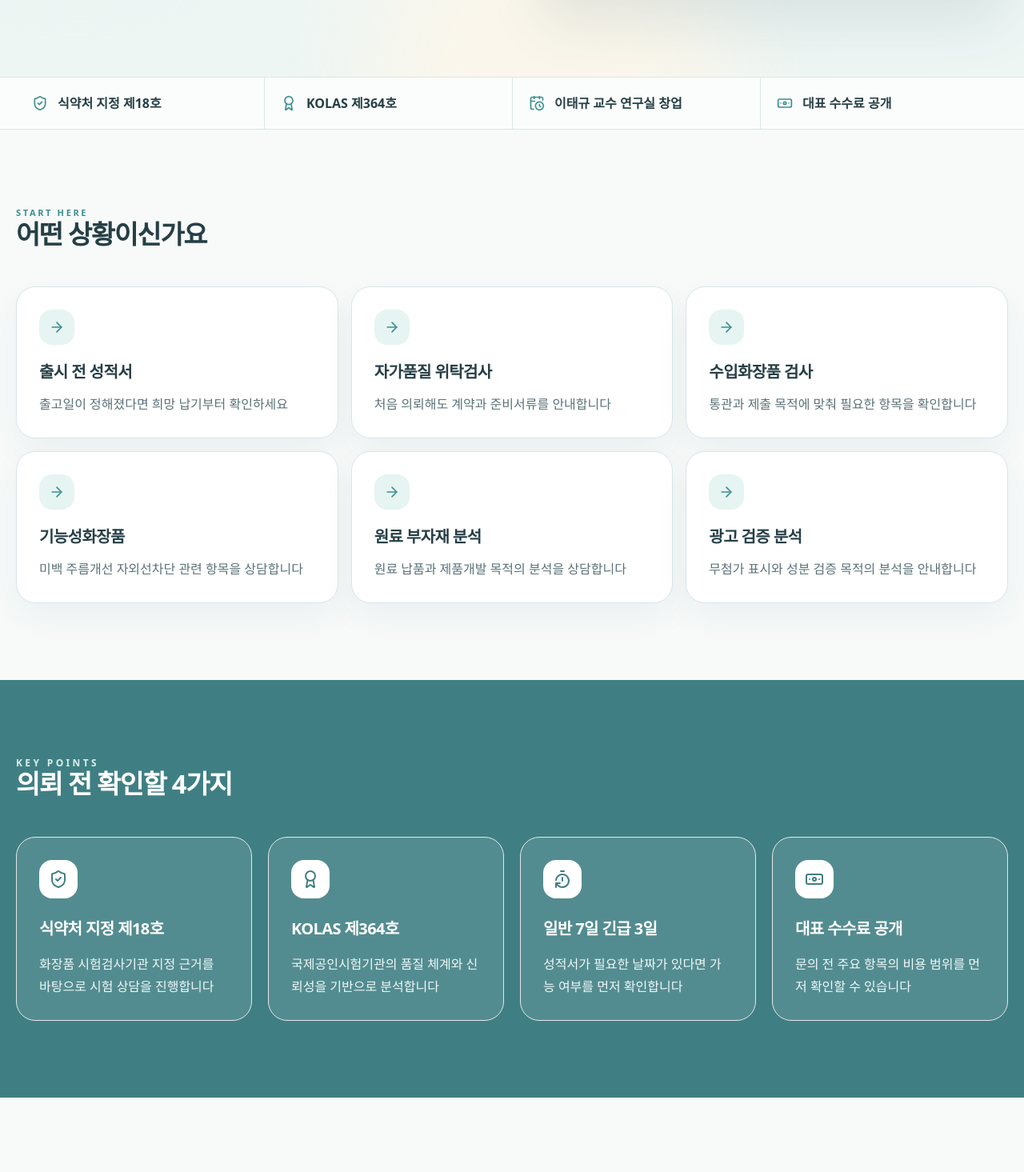
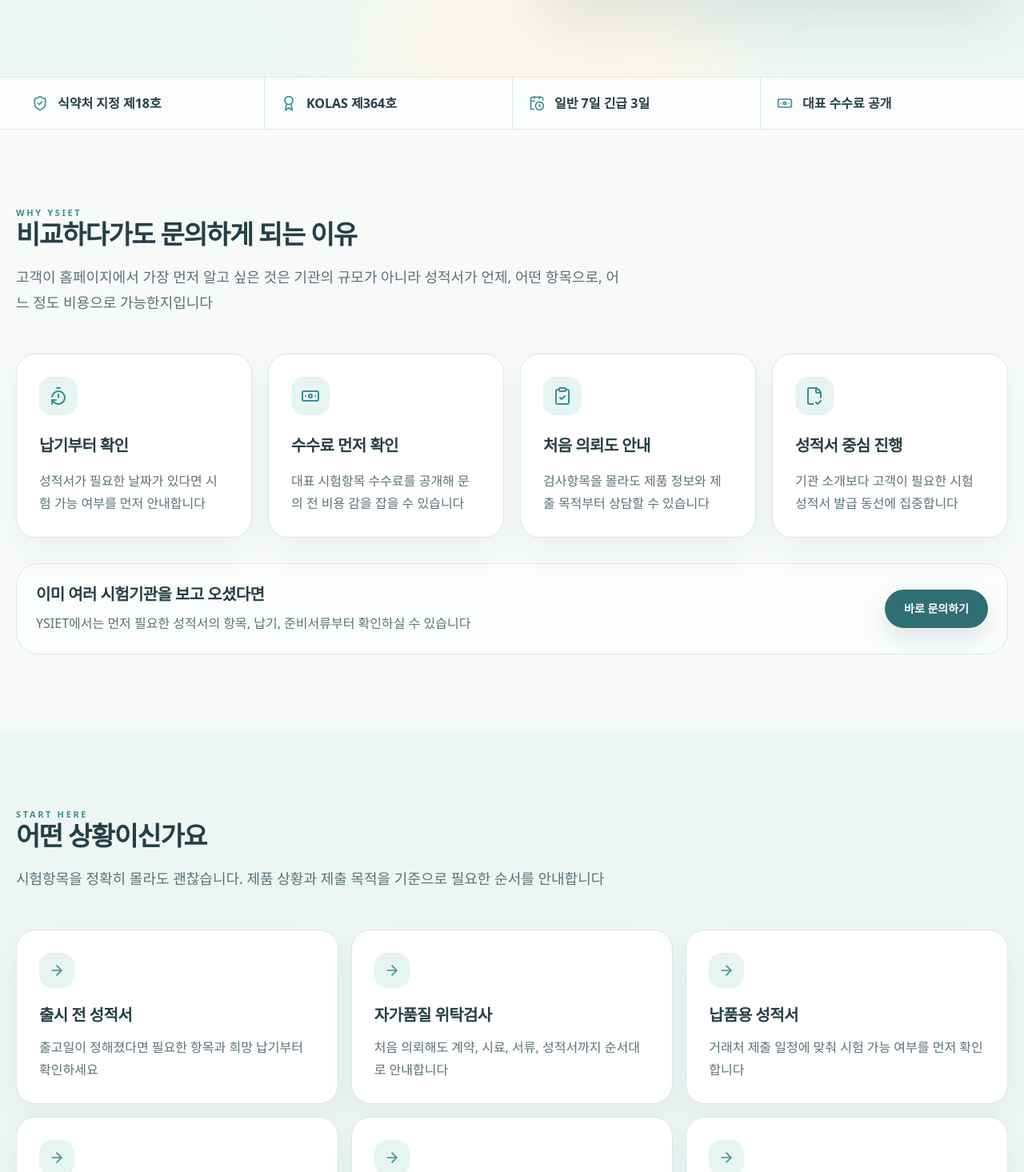
Before and after one commit to YSIET/ysiet-cosmetics-testing, a React (Vite) app: page / in a window 1280 px wide. Shown: the part 765-2230 px from the top of the page at 80% size. Built offline with nearby package versions, Linux system fonts and the light colour scheme.

Commit message:
Update App.jsx

```diff
--- a/src/App.jsx
+++ b/src/App.jsx
@@ -6,6 +6,7 @@
   CalendarClock,
   CheckCircle2,
   ClipboardCheck,
+  FileCheck2,
   FlaskConical,
   HelpCircle,
   Mail,
@@ -13,6 +14,7 @@
   Microscope,
   Phone,
   ShieldCheck,
+  Sparkles,
   TimerReset,
   Users,
 } from "lucide-react";
@@ -78,33 +80,56 @@
   "식약처 지정 제18호",
   "KOLAS 제364호",
   "연세대학교 교원창업기업",
-  "이태규 교수 연구실 창업",
+  "대표 수수료 공개",
 ];
 
 const customerPaths = [
   {
     title: "출시 전 성적서",
-    desc: "출고일이 정해졌다면 희망 납기부터 확인하세요",
+    desc: "출고일이 정해졌다면 필요한 항목과 희망 납기부터 확인하세요",
   },
   {
     title: "자가품질 위탁검사",
-    desc: "처음 의뢰해도 계약과 준비서류를 안내합니다",
+    desc: "처음 의뢰해도 계약, 시료, 서류, 성적서까지 순서대로 안내합니다",
+  },
+  {
+    title: "납품용 성적서",
+    desc: "거래처 제출 일정에 맞춰 시험 가능 여부를 먼저 확인합니다",
   },
   {
     title: "수입화장품 검사",
-    desc: "통관과 제출 목적에 맞춰 필요한 항목을 확인합니다",
+    desc: "통관과 제출 목적에 맞춰 필요한 시험항목을 확인합니다",
   },
   {
     title: "기능성화장품",
-    desc: "미백 주름개선 자외선차단 관련 항목을 상담합니다",
-  },
-  {
-    title: "원료 부자재 분석",
-    desc: "원료 납품과 제품개발 목적의 분석을 상담합니다",
+    desc: "미백, 주름개선, 자외선차단 관련 품질검사 항목을 상담합니다",
   },
   {
     title: "광고 검증 분석",
     desc: "무첨가 표시와 성분 검증 목적의 분석을 안내합니다",
+  },
+];
+
+const salesReasons = [
+  {
+    icon: <TimerReset className="h-6 w-6" />,
+    title: "납기부터 확인",
+    desc: "성적서가 필요한 날짜가 있다면 시험 가능 여부를 먼저 안내합니다",
+  },
+  {
+    icon: <Banknote className="h-6 w-6" />,
+    title: "수수료 먼저 확인",
+    desc: "대표 시험항목 수수료를 공개해 문의 전 비용 감을 잡을 수 있습니다",
+  },
+  {
+    icon: <ClipboardCheck className="h-6 w-6" />,
+    title: "처음 의뢰도 안내",
+    desc: "검사항목을 몰라도 제품 정보와 제출 목적부터 상담할 수 있습니다",
+  },
+  {
+    icon: <FileCheck2 className="h-6 w-6" />,
+    title: "성적서 중심 진행",
+    desc: "기관 소개보다 고객이 필요한 시험성적서 발급 동선에 집중합니다",
   },
 ];
 
@@ -125,9 +150,9 @@
     desc: "성적서가 필요한 날짜가 있다면 가능 여부를 먼저 확인합니다",
   },
   {
-    icon: <Banknote className="h-6 w-6" />,
-    title: "대표 수수료 공개",
-    desc: "문의 전 주요 항목의 비용 범위를 먼저 확인할 수 있습니다",
+    icon: <Users className="h-6 w-6" />,
+    title: "1건 의뢰 상담",
+    desc: "처음 진행하는 브랜드와 소량 의뢰도 필요한 순서대로 안내합니다",
   },
 ];
 
@@ -152,26 +177,18 @@
 ];
 
 const documents = [
-  "품질검사 위탁계약: 사업자등록증 사본, 대표자 도장",
-  "시험의뢰서: 시료명, 용량, 제조일자, 제조번호, 시험항목",
-  "수입화장품: 표준통관예정보고서 EDI",
-  "기능성화장품: 제품 기준 및 시험방법 등 필요 시",
-  "최초 의뢰: 사업자등록증 사본",
+  "제품명, 제형, 용량, 제조번호, 제조일자",
+  "성적서 제출처와 희망 납기",
+  "희망 검사항목 또는 제출 목적",
+  "품질검사 위탁계약 시 사업자등록증 사본",
+  "수입화장품은 표준통관예정보고서 EDI",
 ];
 
 const process = [
-  ["01", "납기 확인", "제품명, 제형, 제출처, 희망 납기를 먼저 알려주세요"],
-  [
-    "02",
-    "항목 안내",
-    "자가품질, 납품, 수입, 기능성 여부에 따라 필요한 항목을 안내합니다",
-  ],
-  [
-    "03",
-    "시료 접수",
-    "우편 또는 방문 접수 후 수수료 납입 시점부터 분석을 진행합니다",
-  ],
-  ["04", "성적서 발급", "시험 완료 후 시험성적서 원본을 우편으로 전달합니다"],
+  ["01", "납기 확인", "성적서가 필요한 날짜와 제출처를 먼저 확인합니다"],
+  ["02", "항목 안내", "제품 유형과 제출 목적에 따라 필요한 시험항목을 안내합니다"],
+  ["03", "시료 접수", "시료와 의뢰 정보를 확인한 뒤 분석 일정을 잡습니다"],
+  ["04", "성적서 발급", "시험 완료 후 시험성적서 발급 절차를 안내합니다"],
 ];
 
 const trustItems = [
@@ -188,7 +205,7 @@
   {
     icon: <Microscope className="h-6 w-6" />,
     title: "연세대학교 교원창업기업",
-    desc: "연세대학교 화공생명공학과 이태규 교수 연구실에서 출발한 분석 전문 기업입니다",
+    desc: "연구 기반 전문성과 현장형 시험분석 서비스를 함께 제공합니다",
   },
   {
     icon: <Users className="h-6 w-6" />,
@@ -239,14 +256,14 @@
             <a href="#paths" className="hover:text-[#2F6F73]">
               의뢰상황
             </a>
+            <a href="#sales" className="hover:text-[#2F6F73]">
+              선택이유
+            </a>
             <a href="#services" className="hover:text-[#2F6F73]">
               검사항목
             </a>
             <a href="#fees" className="hover:text-[#2F6F73]">
               수수료
-            </a>
-            <a href="#documents" className="hover:text-[#2F6F73]">
-              준비서류
             </a>
             <a href="#contact" className="hover:text-[#2F6F73]">
               문의
@@ -360,7 +377,7 @@
           {[
             [ShieldCheck, "식약처 지정 제18호"],
             [Award, "KOLAS 제364호"],
-            [CalendarClock, "이태규 교수 연구실 창업"],
+            [CalendarClock, "일반 7일 긴급 3일"],
             [Banknote, "대표 수수료 공개"],
           ].map(([Icon, text]) => (
             <div key={text} className="flex items-center gap-3 py-5 md:px-5">
@@ -372,12 +389,61 @@
       </section>
 
       <section
-        id="paths"
+        id="sales"
         className="mx-auto max-w-7xl overflow-hidden px-5 py-20 lg:py-24"
       >
         <div className="mb-12">
+          <p className={label}>Why YSIET</p>
+          <h2 className={title}>비교하다가도 문의하게 되는 이유</h2>
+          <p className="mt-5 max-w-3xl text-lg leading-8 text-[#5B7278]">
+            고객이 홈페이지에서 가장 먼저 알고 싶은 것은 기관의 규모가 아니라
+            성적서가 언제, 어떤 항목으로, 어느 정도 비용으로 가능한지입니다
+          </p>
+        </div>
+
+        <div className="grid gap-5 md:grid-cols-2 lg:grid-cols-4">
+          {salesReasons.map((item) => (
+            <Card key={item.title}>
+              <div className="p-7">
+                <div className="mb-6 flex h-12 w-12 items-center justify-center rounded-2xl bg-[#E6F4F2] text-[#3B8E92]">
+                  {item.icon}
+                </div>
+                <h3 className="whitespace-nowrap text-xl font-black tracking-[-0.03em] text-[#263F46]">
+                  {item.title}
+                </h3>
+                <p className="mt-4 leading-7 text-[#5B7278]">{item.desc}</p>
+              </div>
+            </Card>
+          ))}
+        </div>
+
+        <div className="mt-8 rounded-[28px] border border-[#D9E6E8] bg-[#FBFDFC] p-6 md:flex md:items-center md:justify-between">
+          <div>
+            <p className="text-xl font-black tracking-[-0.03em] text-[#263F46]">
+              이미 여러 시험기관을 보고 오셨다면
+            </p>
+            <p className="mt-2 leading-7 text-[#5B7278]">
+              YSIET에서는 먼저 필요한 성적서의 항목, 납기, 준비서류부터 확인하실 수 있습니다
+            </p>
+          </div>
+          <LinkButton href="#contact" className="mt-5 md:mt-0">
+            바로 문의하기
+          </LinkButton>
+        </div>
+      </section>
+
+      <section
+        id="paths"
+        className="overflow-hidden bg-[#EEF6F4] px-5 py-20 lg:py-24"
+      >
+        <div className="mx-auto max-w-7xl">
+          <div className="mb-12">
             <p className={label}>Start Here</p>
             <h2 className={title}>어떤 상황이신가요</h2>
+            <p className="mt-5 max-w-3xl text-lg leading-8 text-[#5B7278]">
+              시험항목을 정확히 몰라도 괜찮습니다. 제품 상황과 제출 목적을 기준으로
+              필요한 순서를 안내합니다
+            </p>
           </div>
 
           <div className="grid gap-4 md:grid-cols-2 lg:grid-cols-3">
@@ -396,6 +462,7 @@
                 </Card>
               </a>
             ))}
+          </div>
         </div>
       </section>
 
```
Lines whose indentation alone changed are shown as unchanged.
